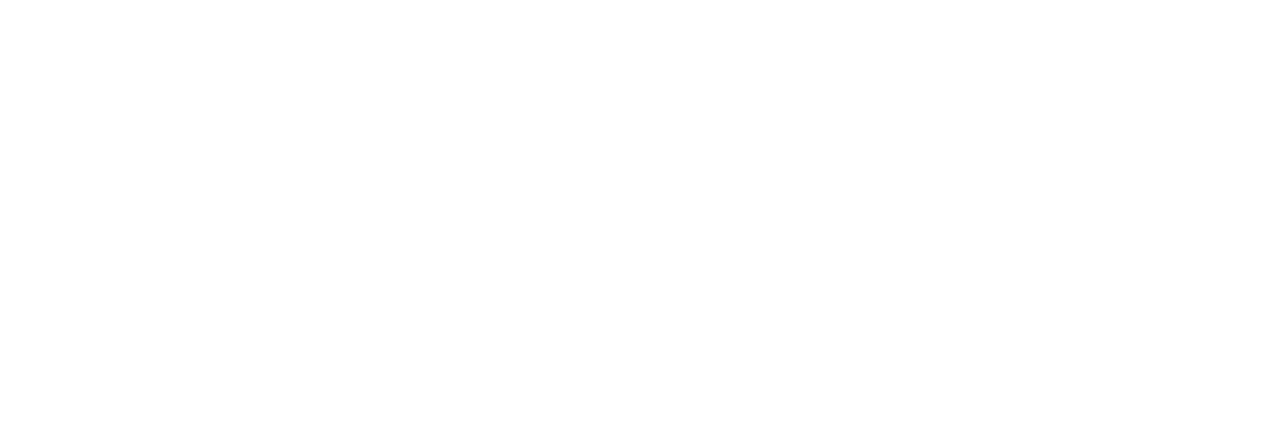
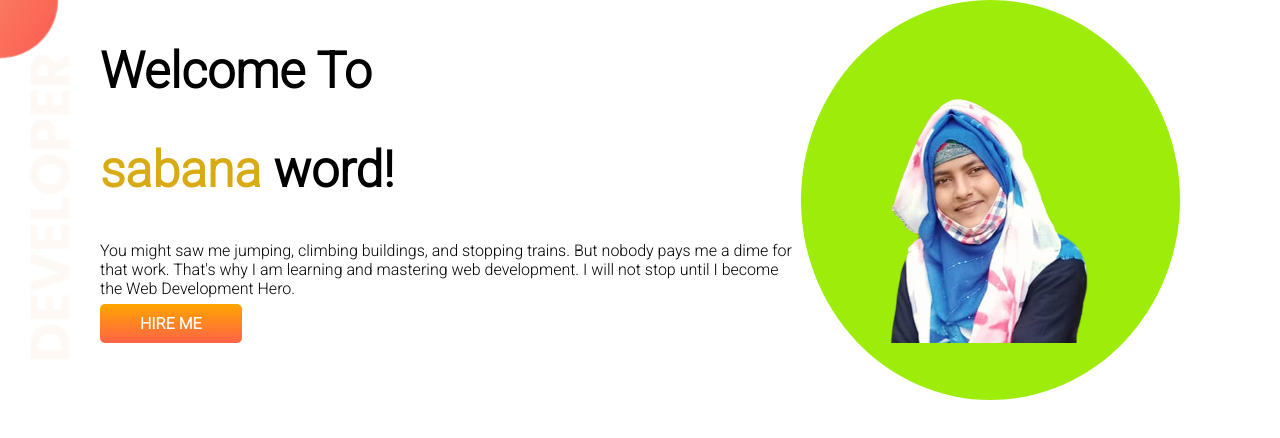
Before and after one commit to mstsabana/developer.portfolio, a plain HTML site: page index.html in a window 1280 px wide. Drawn offline with Linux system fonts and the light colour scheme.

Commit message:
top banner adde

```diff
--- a/index.html
+++ b/index.html
@@ -1,14 +1,40 @@
 <!DOCTYPE html>
 <html lang="en">
+
 <head>
     <meta charset="UTF-8">
     <meta http-equiv="X-UA-Compatible" content="IE=edge">
     <meta name="viewport" content="width=
     , initial-scale=1.0">
     <title>Sabana Portfolio</title>
+    <link rel="preconnect" href="https://fonts.googleapis.com">
+    <link rel="preconnect" href="https://fonts.gstatic.com" crossorigin>
+    <link href="https://fonts.googleapis.com/css2?family=Roboto:wght@300&display=swap" rel="stylesheet">
     <link rel="stylesheet" href="style.css">
 </head>
+
 <body>
+    <section class=" top-banner">
+        <div class="benar-text">
 
+            <h1>Welcome To</h1>
+            <h1><span class="orange-color">sabana</span> word!</h1>
+            <p>You might saw me jumping,
+                climbing buildings, and
+                stopping trains. But nobody
+                pays me a dime for that
+                work.
+                That's why I am learning and
+                mastering web development.
+                I will not stop until I become the Web
+                Development
+                Hero.</p>
+            <a class="Link-button" target="_blank" href="https://www.linkedin.com/ ">HIRE ME</a>
+        </div>
+        <div class="img-bg"><img src="images/sabana1.png" alt=""> </div>
+
+
+    </section>
 </body>
+
 </html>
--- a/style.css
+++ b/style.css
@@ -0,0 +1,45 @@
+body {
+    font-family: 'Roboto', sans-serif;
+    margin: 0;
+
+}
+
+h1 {
+    font-size: 50px;
+
+}
+
+.orange-color {
+    color: rgb(216, 170, 20);
+}
+
+section {
+    display: flex;
+}
+
+.img-bg {
+    background-color: rgb(157, 236, 10);
+    width: 600px;
+    margin-right: 100px;
+    border-radius: 50%;
+    height: 400px;
+}
+
+.benar-text {
+    margin-left: 100px;
+}
+
+.Link-button {
+    text-decoration: none;
+    background-image: linear-gradient(orange, tomato);
+    padding: 10px 40px;
+    color: white;
+    font-weight: 700;
+    border-radius: 5px;
+
+}
+
+.top-banner {
+    background-image: url(images/top-banner.png );
+    background-repeat: no-repeat;
+}
```
Also changed, not shown: images/dream-bg.png (added), images/exp-bg.png (added), images/jhankar.png (added), images/jhankar2.png (added), images/my-bg.png (added), images/my-bg2 - Copy - Copy.png (added), images/my-bg2 - Copy.png (added), images/my-bg2.png (added), images/sabana1.png (added), images/sabana2.png (added), images/top-banner.png (added), 7 other files.
